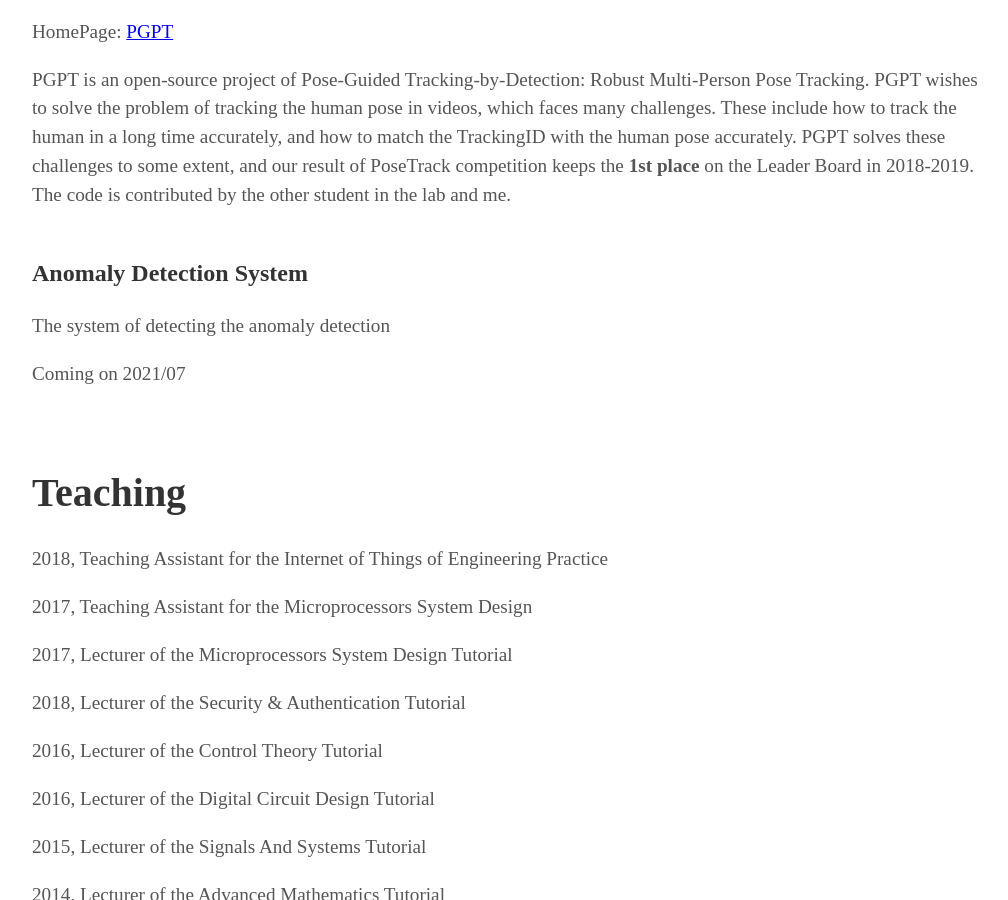
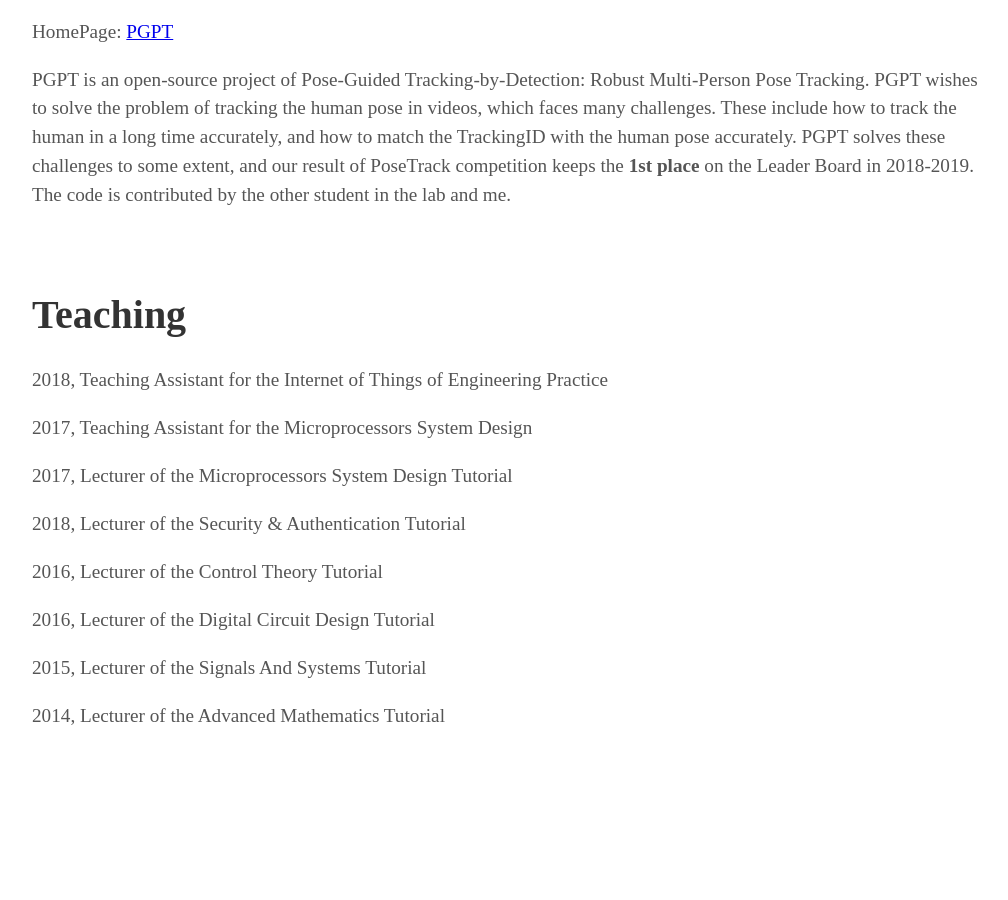
Before and after one commit to YuhaoCheng/yuhaocheng.github.io, a Jekyll site: the page built from index.html, in a window 1280 px wide and 900 px high, scrolled down 3190 px. Shown: the whole window, without its empty margins (128-1136 px from the left). Built offline with Jekyll 4.4.1, drawn with Linux system fonts in a browser that asks for light colours; some web fonts are replaced; after the commit the page ends 3940 px from its top, so only the background shows below that.

Commit message:
Update projects.html

```diff
--- a/_includes/projects.html
+++ b/_includes/projects.html
@@ -22,11 +22,4 @@
             our result of PoseTrack competition keeps the <strong>1st place</strong> on the Leader Board in 2018-2019. The code is contributed by the other student in the lab and me.</li>
         </div>
     </div>
-    <div>
-        <h3>Anomaly Detection System</h3>
-        <div>
-            <p>The system of detecting the anomaly detection<br/></p>
-            <p>Coming on 2021/07</p>
-        </div>
-    </div>
   </div>
```
